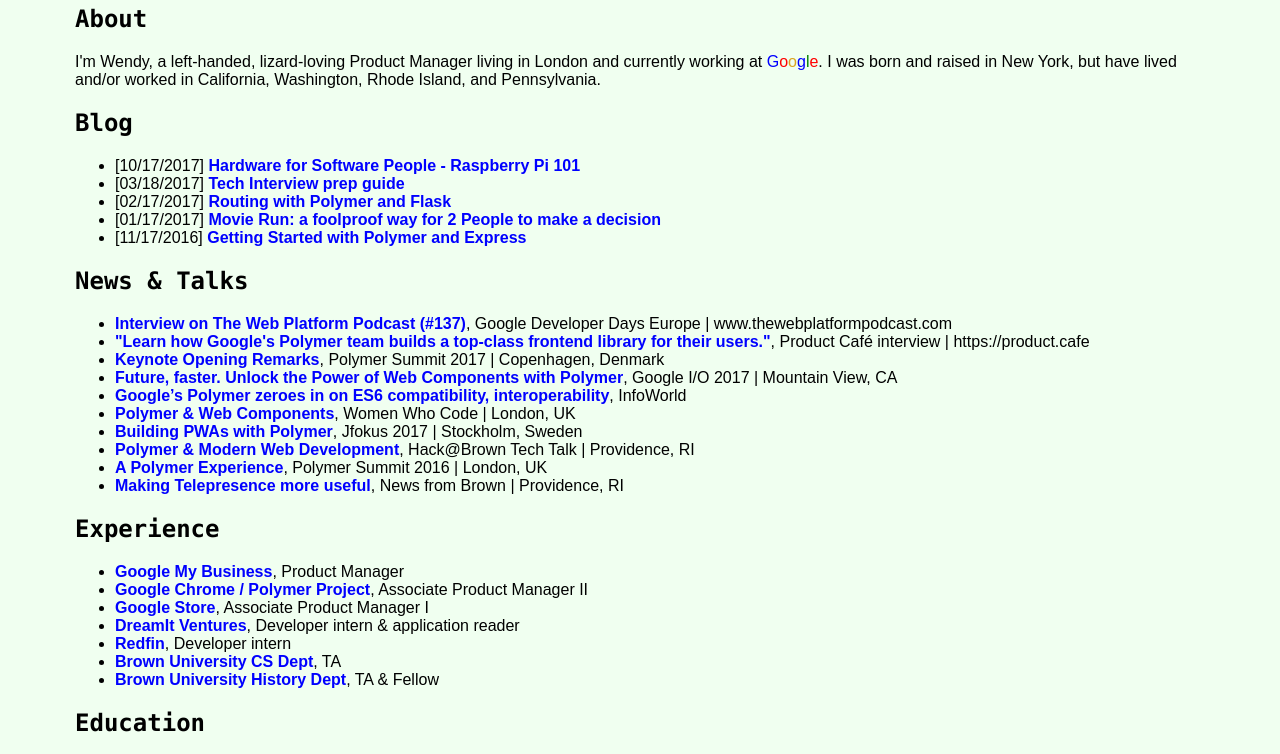
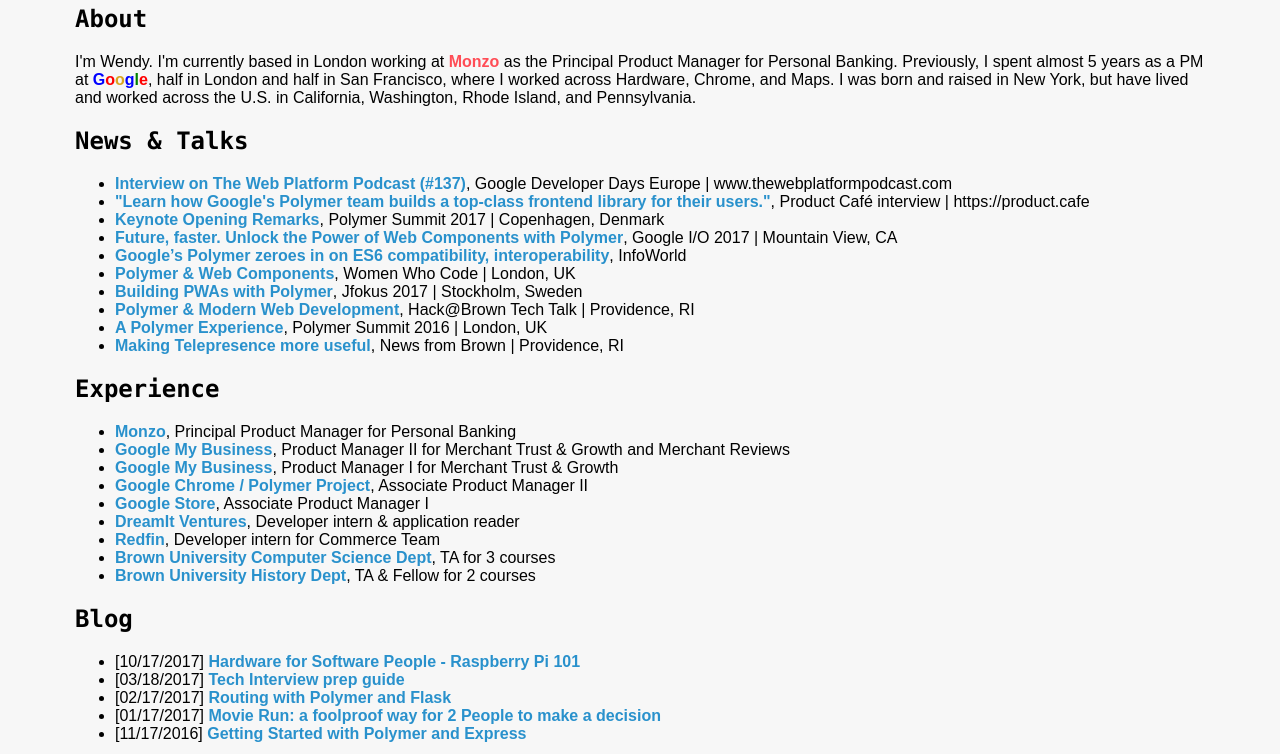
Before and after one commit to wmginsberg/wmginsberg.github.io, a website: page index.html in a window 1280 px wide. Shown: the part 172-926 px from the top of the page. Drawn offline with Linux system fonts and the light colour scheme.

Commit message:
update
haven't updated this in a couple of years

```diff
--- a/index.html
+++ b/index.html
@@ -4,7 +4,7 @@
 <style>
 	body {
 		font-family: sans-serif;
-		background-color: honeydew;
+		background-color:#f7f7f7;
 	    margin-top: 50px;
 	    margin-bottom: 50px;
 	    margin-left: 75px;
@@ -12,26 +12,27 @@
 	}
 	img {
 		margin-right: 20px;
-		border: 3px solid honeydew;
+		border: 3px solid #f7f7f7;
 		padding: 3px;
 	}
-	img:hover { border: 3px solid fuchsia; }
+	img:hover { border: 3px solid #ff4d56; }
 	h1,h2 { font-family: "Lucida Console", Monaco, monospace; }
 	a {
-		color: blue;
+		color: #2991cc;
 		font-weight: 700;
 		text-decoration: none;
 	}
 	a:hover {
-		color: fuchsia;
+		color: #ff4d56;
 	}
 }
 
-span { font-weight: 700px; }
-.blue {	color: blue; }
-.green { color: green; }
-.yellow { color: goldenrod; }
-.red { color:red; }
+span { font-weight: 700; }
+.blue {	color: blue; font-weight: 700;}
+.green { color: green;font-weight: 700; }
+.yellow { color: goldenrod;font-weight: 700; }
+.red { color:red; font-weight: 700; }
+.monzo-hot-coral { color:#ff4d56; font-weight: 700; }
 
 </style>
 <head>
@@ -48,21 +49,11 @@
 	<a href="https://www.twitter.com/wmginsberg"><img src="images/twitter-logo-silhouette.png"></a>
 	<a href="https://www.github.com/wmginsberg"><img src="images/github-logo.png"></a>
 	<a href="https://www.linkedin.com/in/wendy-ginsberg-336b6052?trk=nav_responsive_tab_profile"><img src="images/linkedin-logo.png"></a>
-	<a href="https://wendybots.tumblr.com"><img src="images/tumblr-letter-logo.png"></a>
 </div>
 <h2>About</h2>
 <p>
-	I'm Wendy, a left-handed, lizard-loving Product Manager living in London and currently working at <span class="blue">G</span><span class="red">o</span><span class="yellow">o</span><span class="blue">g</span><span class="green">l</span><span class="red">e</span>. I was born and raised in New York, but have lived and/or worked in California, Washington, Rhode Island, and Pennsylvania.
+	I'm Wendy. I'm currently based in London working at <span class="monzo-hot-coral">Monzo</span> as the Principal Product Manager for Personal Banking. Previously, I spent almost 5 years as a PM at <span class="blue">G</span><span class="red">o</span><span class="yellow">o</span><span class="blue">g</span><span class="green">l</span><span class="red">e</span>, half in London and half in San Francisco, where I worked across Hardware, Chrome, and Maps. I was born and raised in New York, but have lived and worked across the U.S. in California, Washington, Rhode Island, and Pennsylvania.
 </p>
-
-<h2> Blog </h2>
-<ul>
-    <li>[10/17/2017] <a href="/blog/raspi-arduino">Hardware for Software People - Raspberry Pi 101</a> </li>
-    <li>[03/18/2017] <a href="/blog/ultimate-guide">Tech Interview prep guide</a> </li>
-    <li>[02/17/2017] <a href="/blog/poly-flask">Routing with Polymer and Flask</a> </li>
-    <li>[01/17/2017] <a href="https://medium.com/@wmginsberg/movie-run-a-foolproof-way-for-2-people-to-make-a-decision-e7b1ddb69657#.3x8gipm2x" target="_blank">Movie Run: a foolproof way for 2 People to make a decision</a>
-    <li>[11/17/2016] <a href="/blog/poly-express">Getting Started with Polymer and Express</a> </li>
-</ul>
 
 <h2> News &amp; Talks </h2>
 <ul>
@@ -81,13 +72,24 @@
 
 <h2> Experience </h2>
 <ul>
-	<li> <a href="https://business.google.com"> Google My Business</a>, Product Manager</li>
+	<li> <a href="https://monzo.com"> Monzo</a>, Principal Product Manager for Personal Banking </li>
+	<li> <a href="https://business.google.com"> Google My Business</a>, Product Manager II for Merchant Trust & Growth and Merchant Reviews</li>
+	<li> <a href="https://business.google.com"> Google My Business</a>, Product Manager I for Merchant Trust & Growth</li>
 	<li> <a href="https://www.polymer-project.org"> Google Chrome / Polymer Project</a>, Associate Product Manager II</li>
 	<li> <a href="https://store.google.com"> Google Store</a>, Associate Product Manager I</li>
 	<li> <a href="https://dreamit.com"> DreamIt Ventures</a>, Developer intern &amp; application reader </li>
-	<li> <a href="https://www.redfin.com"> Redfin</a>, Developer intern </li>
-	<li> <a href="https://cs.brown.edu"> Brown University CS Dept</a>, TA </li>
-	<li> <a href="https://www.brown.edu/academics/history/"> Brown University History Dept</a>, TA &amp; Fellow </li>
+	<li> <a href="https://www.redfin.com"> Redfin</a>, Developer intern for Commerce Team </li>
+	<li> <a href="https://cs.brown.edu"> Brown University Computer Science Dept</a>, TA for 3 courses</li>
+	<li> <a href="https://www.brown.edu/academics/history/"> Brown University History Dept</a>, TA &amp; Fellow for 2 courses</li>
+</ul>
+
+<h2> Blog </h2>
+<ul>
+    <li>[10/17/2017] <a href="/blog/raspi-arduino">Hardware for Software People - Raspberry Pi 101</a> </li>
+    <li>[03/18/2017] <a href="/blog/ultimate-guide">Tech Interview prep guide</a> </li>
+    <li>[02/17/2017] <a href="/blog/poly-flask">Routing with Polymer and Flask</a> </li>
+    <li>[01/17/2017] <a href="https://medium.com/@wmginsberg/movie-run-a-foolproof-way-for-2-people-to-make-a-decision-e7b1ddb69657#.3x8gipm2x" target="_blank">Movie Run: a foolproof way for 2 People to make a decision</a>
+    <li>[11/17/2016] <a href="/blog/poly-express">Getting Started with Polymer and Express</a> </li>
 </ul>
 
 <h2> Education </h2>
```
